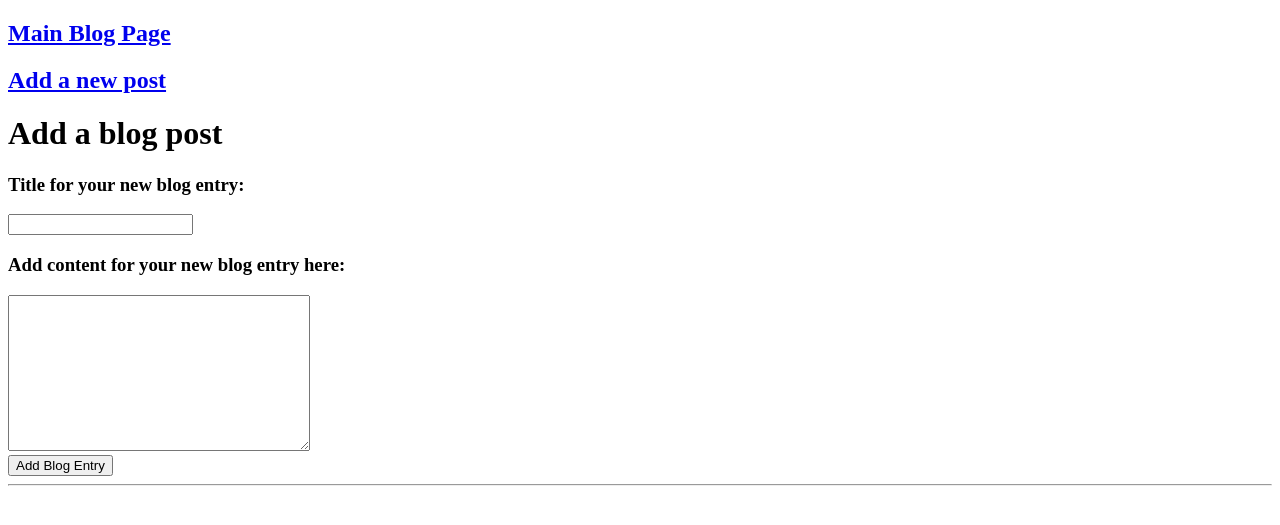
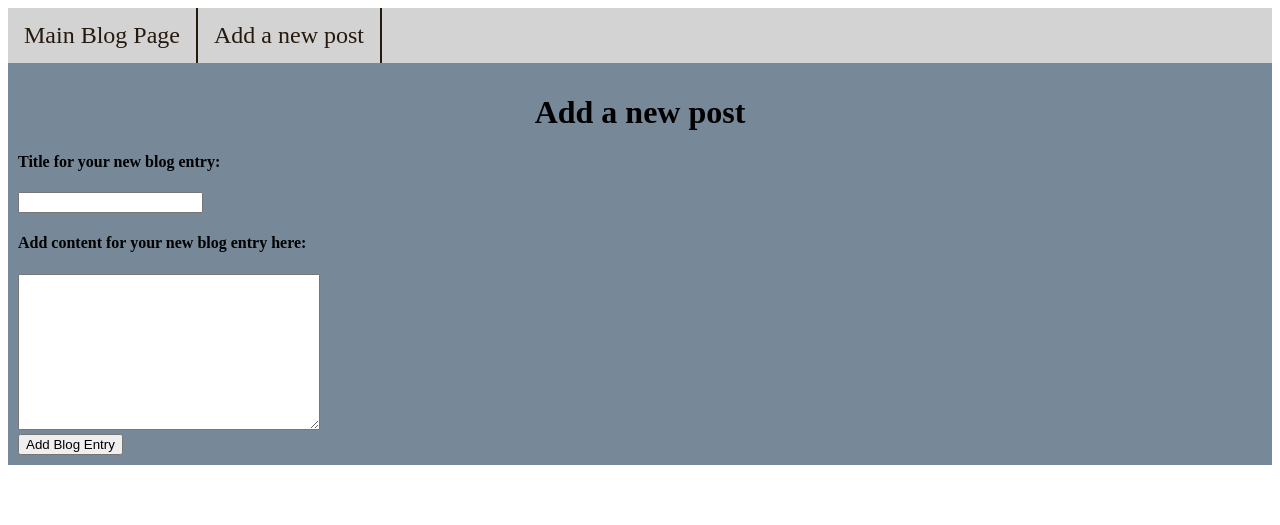
Before and after one commit to iktani/blogz, a Flask app: page /newpost in a window 1280 px wide. Shown: the top 525 px of the page. Run offline with Flask 2, Linux system fonts and the light colour scheme.

Commit message:
Working app. Added css

```diff
--- a/main.py
+++ b/main.py
@@ -30,7 +30,7 @@ def main_blog_page():
     blog_id = request.args.get('id')
     if not blog_id:
         entries =  Blog.query.order_by(Blog.post_date.desc()).all()
-        return render_template('blog.html',title="Build-a-Blog", entries=entries)
+        return render_template('blog.html',title="Build-a-Blog", page_title="Build-a-Blog", entries=entries)
     single_entry = Blog.query.get(blog_id)
     return render_template('entry_details.html',title="Blog Entry", entry=single_entry)
 
@@ -38,7 +38,7 @@ def main_blog_page():
 @app.route('/newpost', methods=['POST', 'GET'])
 def add_post():
     if request.method == 'GET':
-        return render_template('newpost.html', title="Add a new post")
+        return render_template('newpost.html', title="Add a new post", page_title="Add a new post")
     if request.method == 'POST':
         blog_title = request.form['blog_title']
         entry_body = request.form['entry_body']
@@ -52,7 +52,7 @@ def add_post():
                 title_error="Title is blank. Please enter a title."
             if not entry_body:
                 body_error="Blog entry is blank. Please enter some content."
-            return render_template('newpost.html', title="Build-a-Blog", title_error=title_error, body_error=body_error, blog_title=blog_title, entry_body=entry_body)
+            return render_template('newpost.html', title="Build-a-Blog", page_title="Add a new post", title_error=title_error, body_error=body_error, blog_title=blog_title, entry_body=entry_body)
 
         new_entry=Blog(blog_title,entry_body)
         db.session.add(new_entry)
--- /dev/null
+++ b/static/styles/mainblog.css
@@ -0,0 +1,67 @@
+.mainblog {
+    padding: 10px;
+    background-color: cadetblue;
+}
+
+.pageheaders {
+    text-align: center;
+}
+
+.blogpost {
+    background-color: lightblue;
+    border: 14px;
+    padding: 20px;
+    text-align: center;
+}
+
+nav {
+    background-color: lightgray;
+    font-family: 'Times New Roman', Times, serif;
+    font-size: 24px;
+}
+
+.newpost {
+    background-color: lightslategrey;
+    font-family: 'Times New Roman', Times, serif;
+    padding: 10px;
+}
+
+.datetime {
+    font-style: italic;
+    font-size: 12px;
+}
+
+.error {
+    color: white;
+    font-style: italic;
+    font-weight: bold;
+}
+
+ul {
+    list-style-type: none;
+    margin: 0;
+    padding: 0;
+    overflow: hidden;
+}
+
+li {
+    float: left;
+    border-right: 2px solid #26190d;
+}
+
+li a {
+    display: block;
+    color: #26190d;
+    text-align: center;
+    padding: 14px 16px;
+    text-decoration: none;
+}
+
+
+li a:hover {
+    background-color: darkgray;
+}
+
+p {
+    font-size: 16px;
+}
--- a/templates/base.html
+++ b/templates/base.html
@@ -2,11 +2,14 @@
 <html>
     <head>
         <title>{{title}}</title>
+        <link rel="stylesheet" type="text/css" href="{{ url_for('static',filename='styles/mainblog.css') }}">
     </head>
 <body>
     <nav>
-        <h2><a href="/blog">Main Blog Page</a></h2>
-        <h2><a href="/newpost">Add a new post</a></h2>
+        <ul>
+            <li><a href="/blog">Main Blog Page</a></li>
+            <li><a href="/newpost">Add a new post</a></li>
+        </ul>
     </nav>
     {% block content %}
     {% endblock %}
--- a/templates/newpost.html
+++ b/templates/newpost.html
@@ -1,24 +1,24 @@
 {% extends "base.html" %}
 
 {% block content %}
-    <h1>Add a blog post</h1>
+    <div class="newpost">
+        <h1 class="pageheaders">{{page_title}}</h1>
         <form action="/newpost" method='post'>
             <label for="title">
-            <h3>Title for your new blog entry:</h3>
+                <h4>Title for your new blog entry:</h4>
                 <input type="text" id="title" name='blog_title' value='{{blog_title}}' />
-            <span class="error"><em>{{title_error}}</em></span>
+                <span class="error">{{title_error}}</span>
             </label>
             <br>
             <label for="entry">
-            <h3>Add content for your new blog entry here:</h3>
+                <h4>Add content for your new blog entry here:</h4>
                 <textarea name="entry_body" id="entry" rows="10" cols="35">{{entry_body}}</textarea>
-            <span class="error"><em>{{body_error}}</em></span>
+                <span class="error">{{body_error}}</span>
             </label>
             <br>
             <input type="submit" value='Add Blog Entry' />
         </form>
 
-    <hr />
-
+    </div>
 
 {% endblock %}
```
Also changed, not shown: templates/blog.html (+4 -5 lines), templates/entry_details.html (+6 -6 lines). Lines whose indentation alone changed are shown as unchanged.
